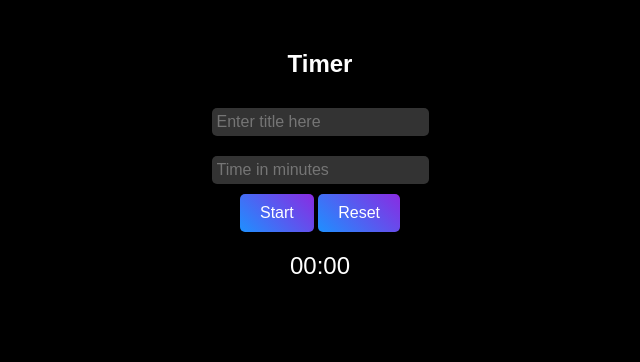
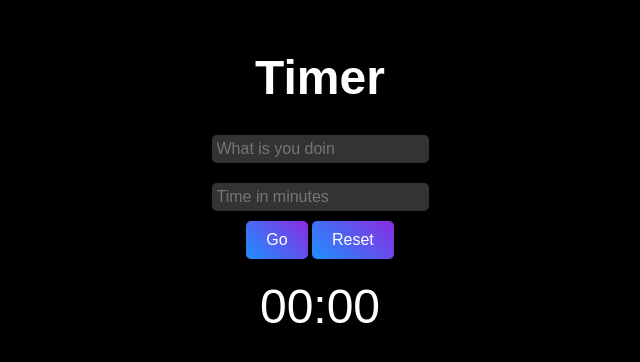
Before and after one commit to jpdent7/countdowntimer, a plain HTML site: page index.html in a window 1280 px wide. Shown: the whole page, without its empty margins (320-960 px from the left). Drawn offline with Linux system fonts and the light colour scheme.

Commit message:
Update index.html

```diff
--- a/index.html
+++ b/index.html
@@ -36,22 +36,22 @@
       transform: scale(1.1);
     }
     #title {
-      font-size: 1.5em;
+      font-size: 48px;
       margin-bottom: 20px;
     }
     #timerDisplay {
-      font-size: 1.5em;
+      font-size: 48px;
       margin: 20px;
     }
   </style>
 </head>
 <body>
   <h1 id="title">Timer</h1>
-  <input id="titleInput" type="text" placeholder="Enter title here" />
+  <input id="titleInput" type="text" placeholder="What is you doin" />
   <br>
   <input id="timeInput" type="number" placeholder="Time in minutes" />
   <br>
-  <button onclick="startTimer()">Start</button>
+  <button onclick="startTimer()">Go</button>
   <button onclick="resetTimer()">Reset</button>
   <div id="timerDisplay">00:00</div>
 
```
